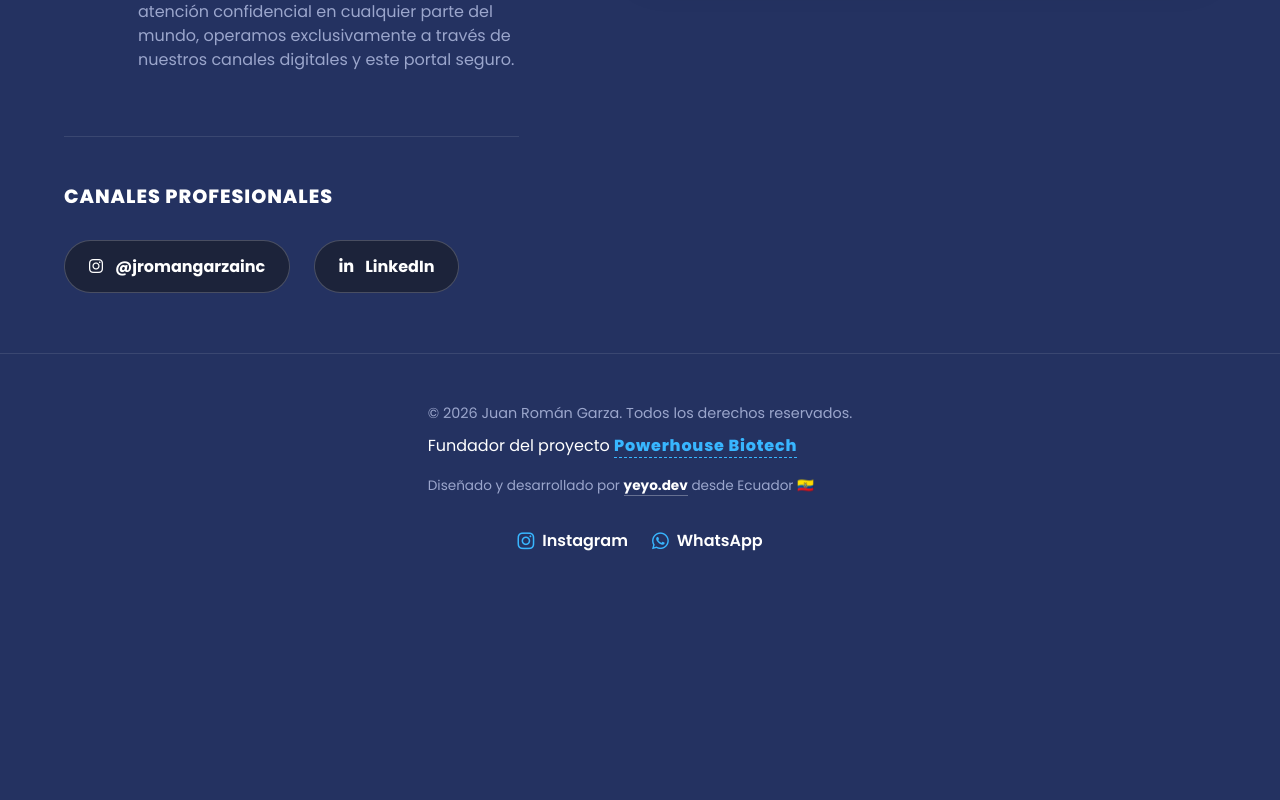
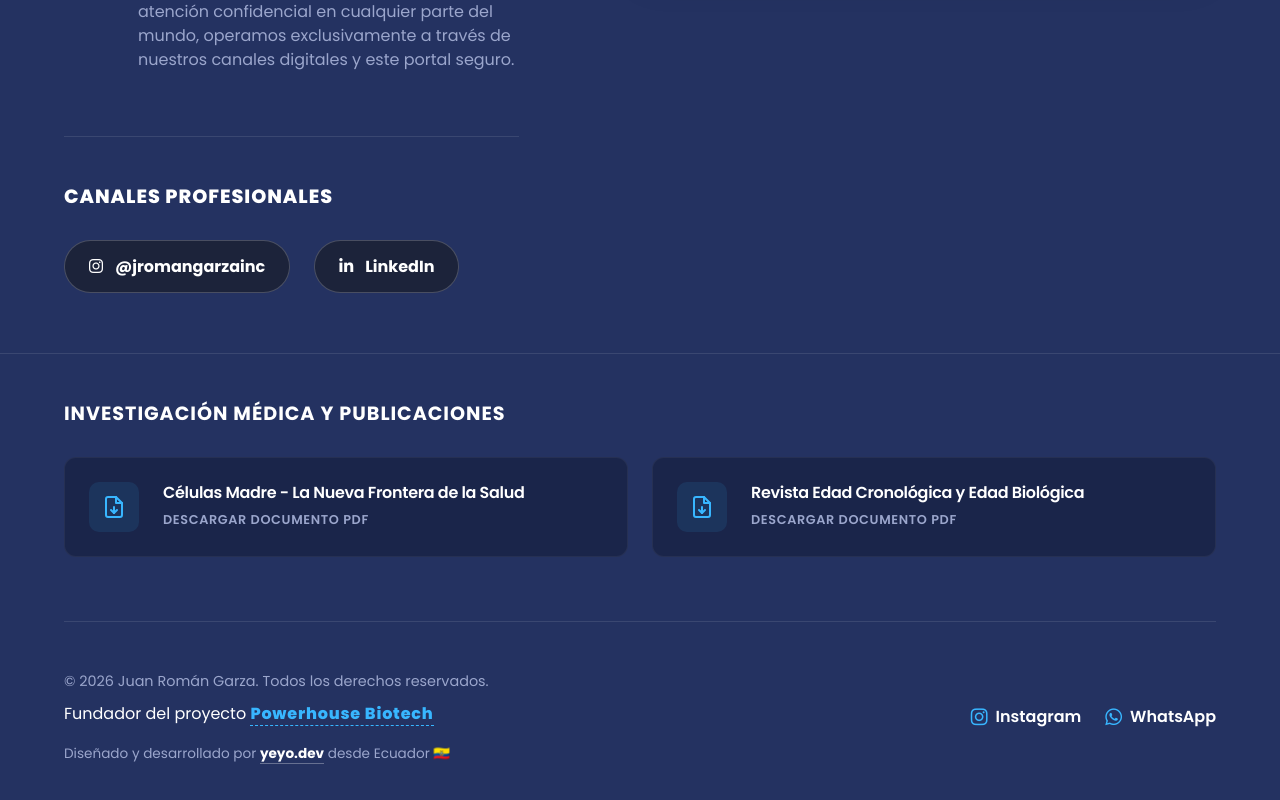
Before and after one commit to yeyodev1/juan-roman-garza-web-frontapp, a Vue app: page /contacto in a window 1280 px wide. Shown: the part 748-1548 px from the top of the page. Before the commit the page ends 1350 px from the top, so only its background shows below. Built offline with nearby package versions, Linux system fonts and the light colour scheme; no server answers.

Commit message:
add :cosas

```diff
--- a/src/components/GlobalFooter.vue
+++ b/src/components/GlobalFooter.vue
@@ -1,10 +1,45 @@
 <script setup lang="ts">
+const revistas = [
+  {
+    title: 'Células Madre - La Nueva Frontera de la Salud',
+    file: '/src/assets/revistas/Células Madre - La Nueva Frontera de la Salud (ESPAÑOL).pdf'
+  },
+  {
+    title: 'Revista Edad Cronológica y Edad Biológica',
+    file: '/src/assets/revistas/REVISTA EDAD CRONOLÓGICA Y EDAD BIOLÓGICA.pdf'
+  }
+];
 </script>
 
 <template>
   <footer class="global-footer">
     <div class="container footer-content">
-      <div class="footer-info">
+
+      <!-- Publicaciones y Revistas Profesionales -->
+      <div class="footer-magazines-section">
+        <h4 class="footer-title">Investigación Médica y Publicaciones</h4>
+        <div class="magazines-grid">
+          <a v-for="(revista, idx) in revistas" :key="idx" :href="revista.file" target="_blank" class="magazine-card">
+            <div class="magazine-icon-wrapper">
+              <svg xmlns="http://www.w3.org/2000/svg" width="24" height="24" viewBox="0 0 24 24" fill="none" stroke="currentColor" stroke-width="2" stroke-linecap="round" stroke-linejoin="round">
+                <path d="M14 2H6a2 2 0 0 0-2 2v16a2 2 0 0 0 2 2h12a2 2 0 0 0 2-2V8z"></path>
+                <polyline points="14 2 14 8 20 8"></polyline>
+                <path d="M12 18v-6"></path>
+                <path d="M9 15l3 3 3-3"></path>
+              </svg>
+            </div>
+            <div class="magazine-info">
+              <h5>{{ revista.title }}</h5>
+              <span class="view-pdf-btn">Descargar Documento PDF</span>
+            </div>
+          </a>
+        </div>
+      </div>
+
+      <div class="footer-divider"></div>
+
+      <div class="footer-bottom-row">
+        <div class="footer-info">
         <p class="copyright">&copy; {{ new Date().getFullYear() }} Juan Román Garza. Todos los derechos reservados.</p>
         <p class="powerhouse-footer">
           Fundador del proyecto <router-link to="/powerhouse" class="cyan-link">Powerhouse Biotech</router-link>
@@ -23,6 +58,7 @@
         </a>
       </div>
     </div>
+  </div>
   </footer>
 </template>
 
@@ -36,12 +72,110 @@
 
 .footer-content {
   display: flex;
+  flex-direction: column;
+  max-width: 1200px;
+  margin: 0 auto;
+}
+
+.footer-magazines-section {
+  width: 100%;
+  margin-bottom: 4rem;
+}
+
+.footer-title {
+  font-family: var(--font-secondary);
+  font-size: 1.2rem;
+  font-weight: 700;
+  color: var(--text);
+  margin-bottom: 2rem;
+  letter-spacing: 0.05em;
+  text-transform: uppercase;
+}
+
+.magazines-grid {
+  display: grid;
+  grid-template-columns: repeat(auto-fit, minmax(300px, 1fr));
+  gap: 1.5rem;
+}
+
+.magazine-card {
+  display: flex;
+  align-items: center;
+  background: var(--bg-offset);
+  border: 1px solid rgba(255, 255, 255, 0.05);
+  border-radius: 12px;
+  padding: 1.5rem;
+  text-decoration: none;
+  transition: all 0.3s ease;
+
+  &:hover {
+    transform: translateY(-3px);
+    border-color: var(--color-cyan);
+    box-shadow: 0 10px 20px rgba(56, 182, 255, 0.05);
+    background: rgba(255, 255, 255, 0.02);
+
+    .magazine-icon-wrapper {
+      background: var(--color-cyan);
+      color: var(--bg);
+    }
+  }
+}
+
+.magazine-icon-wrapper {
+  width: 50px;
+  height: 50px;
+  border-radius: 10px;
+  background: rgba(56, 182, 255, 0.1);
+  color: var(--color-cyan);
+  display: flex;
+  align-items: center;
+  justify-content: center;
+  margin-right: 1.5rem;
+  flex-shrink: 0;
+  transition: all 0.3s ease;
+}
+
+.magazine-info {
+  display: flex;
+  flex-direction: column;
+
+  h5 {
+    font-family: var(--font-principal);
+    font-size: 1rem;
+    font-weight: 600;
+    color: var(--text);
+    margin-bottom: 0.4rem;
+    line-height: 1.3;
+  }
+}
+
+.view-pdf-btn {
+  font-size: 0.8rem;
+  color: var(--text-muted);
+  font-weight: 600;
+  text-transform: uppercase;
+  letter-spacing: 0.05em;
+  transition: color 0.3s ease;
+}
+
+.magazine-card:hover .view-pdf-btn {
+  color: var(--color-cyan);
+}
+
+.footer-divider {
+  width: 100%;
+  height: 1px;
+  background-color: rgba(255, 255, 255, 0.1);
+  margin-bottom: 3rem;
+}
+
+.footer-bottom-row {
+  display: flex;
   justify-content: space-between;
   align-items: center;
   flex-wrap: wrap;
   gap: 2rem;
-  max-width: 1200px;
-  margin: 0 auto;
+  width: 100%;
 }
 
 .footer-info {
@@ -120,8 +254,16 @@
 }
 
 @media (max-width: 768px) {
-  .footer-content {
+  .footer-bottom-row {
     flex-direction: column;
+    text-align: center;
+  }
+
+  .footer-magazines-section {
+    margin-bottom: 2rem;
+  }
+
+  .footer-title {
     text-align: center;
   }
 
--- a/src/components/PressEventsSection.vue
+++ b/src/components/PressEventsSection.vue
@@ -13,17 +13,6 @@ const features = [
   { name: 'The USA Reporter', title: 'Un Enfoque Vanguardista para la Regeneración y Longevidad', url: 'https://theusareporter.com/roman-garza-the-regenerative-entrepreneur-pioneering-regenerative-healthcare-with-a-hearfelt-vision/', icon: 'https://theusareporter.com/wp-content/uploads/2021/02/cropped-ThE-USA-2-180x180.png' },
   { name: 'Houston Weekly News', title: 'Tecnología Médica Avanzada: El Futuro de la Lucidez Directiva', url: 'https://houstonweeklynews.com/roman-garza-the-regenerative-entrepreneur-pioneering-regenerative-healthcare-with-a-hearfelt-vision/', icon: 'https://houstonweeklynews.com/wp-content/uploads/2021/01/cropped-ho-180x180.png' },
   { name: 'The Chicago Gazette', title: 'La Nueva Era de la Medicina: Terapias Celulares y Liderazgo Integral', url: 'https://www.thechicagogazette.com/roman-garza-the-regenerative-entrepreneur-pioneering-regenerative-healthcare-with-a-hearfelt-vision/', icon: 'https://www.thechicagogazette.com/wp-content/uploads/2021/11/cropped-Copy-of-The-New-York-City-Times-2-180x180.png' }
-];
-
-const revistas = [
-  {
-    title: 'Células Madre - La Nueva Frontera de la Salud',
-    file: '/src/assets/revistas/Células Madre - La Nueva Frontera de la Salud (ESPAÑOL).pdf'
-  },
-  {
-    title: 'Revista Edad Cronológica y Edad Biológica',
-    file: '/src/assets/revistas/REVISTA EDAD CRONOLÓGICA Y EDAD BIOLÓGICA.pdf'
-  }
 ];
 
 onMounted(() => {
@@ -42,27 +31,6 @@ onMounted(() => {
 
       <!-- Forbes Highlight First -->
       <ForbesHighlight />
-
-      <!-- Revistas Section -->
-      <div class="magazines-section">
-        <h3 class="subsection-title">Publicaciones y Revistas</h3>
-        <div class="magazines-grid">
-          <a v-for="(revista, idx) in revistas" :key="idx" :href="revista.file" target="_blank" class="magazine-card">
-            <div class="magazine-icon-wrapper">
-              <svg xmlns="http://www.w3.org/2000/svg" width="32" height="32" viewBox="0 0 24 24" fill="none" stroke="currentColor" stroke-width="2" stroke-linecap="round" stroke-linejoin="round">
-                <path d="M14 2H6a2 2 0 0 0-2 2v16a2 2 0 0 0 2 2h12a2 2 0 0 0 2-2V8z"></path>
-                <polyline points="14 2 14 8 20 8"></polyline>
-                <path d="M12 18v-6"></path>
-                <path d="M9 15l3 3 3-3"></path>
-              </svg>
-            </div>
-            <div class="magazine-info">
-              <h4>{{ revista.title }}</h4>
-              <span class="view-pdf-btn">Descargar / Ver PDF</span>
-            </div>
-          </a>
-        </div>
-      </div>
 
       <!-- Marquee Section -->
       <div class="featured-marquee-section">
@@ -150,70 +118,6 @@ onMounted(() => {
   @media (max-width: 768px) {
     font-size: 1.5rem;
   }
-}
-
-/* Magazines Section */
-.magazines-section {
-  margin-bottom: 5rem;
-}
-.magazines-grid {
-  display: grid;
-  grid-template-columns: repeat(auto-fit, minmax(300px, 1fr));
-  gap: 2rem;
-  max-width: 900px;
-  margin: 0 auto;
-}
-.magazine-card {
-  display: flex;
-  align-items: center;
-  background: var(--bg-offset);
-  border: 1px solid var(--border);
-  border-radius: 12px;
-  padding: 1.5rem;
-  text-decoration: none;
-  transition: all 0.3s ease;
-
-  &:hover {
-    transform: translateY(-5px);
-    border-color: var(--color-cyan);
-    box-shadow: 0 10px 30px rgba(56, 182, 255, 0.1);
-
-    .magazine-icon-wrapper {
-      background: var(--color-cyan);
-      color: var(--bg);
-    }
-  }
-}
-.magazine-icon-wrapper {
-  width: 60px;
-  height: 60px;
-  border-radius: 12px;
-  background: rgba(56, 182, 255, 0.1);
-  color: var(--color-cyan);
-  display: flex;
-  align-items: center;
-  justify-content: center;
-  margin-right: 1.5rem;
-  flex-shrink: 0;
-  transition: all 0.3s ease;
-}
-.magazine-info {
-  display: flex;
-  flex-direction: column;
-
-  h4 {
-    font-family: var(--font-secondary);
-    font-size: 1.1rem;
-    font-weight: 600;
-    color: var(--text);
-    margin-bottom: 0.5rem;
-    line-height: 1.3;
-  }
-}
-.view-pdf-btn {
-  font-size: 0.9rem;
-  color: var(--color-cyan);
-  font-weight: 600;
 }
 
 /* Marquee Section */
@@ -331,8 +235,16 @@ onMounted(() => {
 }
 .features-grid {
   display: grid;
-  grid-template-columns: repeat(auto-fill, minmax(320px, 1fr));
+  grid-template-columns: repeat(3, 1fr);
   gap: 2rem;
+
+  @media (max-width: 992px) {
+    grid-template-columns: repeat(2, 1fr);
+  }
+
+  @media (max-width: 768px) {
+    grid-template-columns: 1fr;
+  }
 }
 .feature-card {
   background: var(--bg-offset);
```
